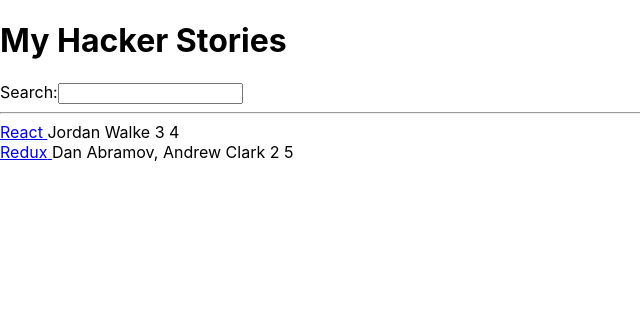
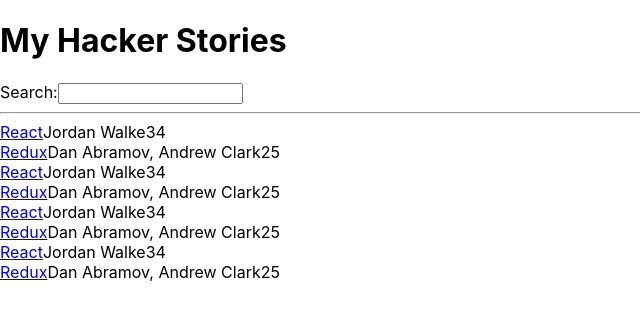
Before and after one commit to OxSama/firstLabReact, a React (Create React App) app: page / in a window 1280 px wide. Shown: the top 320 px of the page, without its empty margins (0-640 px from the left). Built offline with nearby package versions, Linux system fonts and the light colour scheme.

Commit message:
Reusing multiple times

```diff
--- a/src/App.js
+++ b/src/App.js
@@ -32,22 +32,39 @@
           type = "text" / >
 
           <hr / >
-        {
-        list.map(function(item) {
-                return (
-                  <div key = { item.objectID } >
-                    <span>
-                    <a href = { item.url } > { item.title } </a> </span>
-                    <span > { item.author } </span>
-                    <span > { item.num_comments } </span>
-                    <span > { item.points } </span>
-                    </div>
-                );
-            })
-        }
+
+          <List />
+
+          <List />
+
+          <List />
+
+          <List />
+
+
+
+
+
 
         </div>
     );
 }
 
+
+function List() {
+return list.map(function(item) {
+return (
+        <div key={item.objectID}>
+          <span>
+            <a href={item.url}>{item.title}</a>
+          </span>
+          <span>{item.author}</span>
+          <span>{item.num_comments}</span>
+          <span>{item.points}</span>
+        </div>
+      );
+    });
+}
+
+
 export default App;
```
